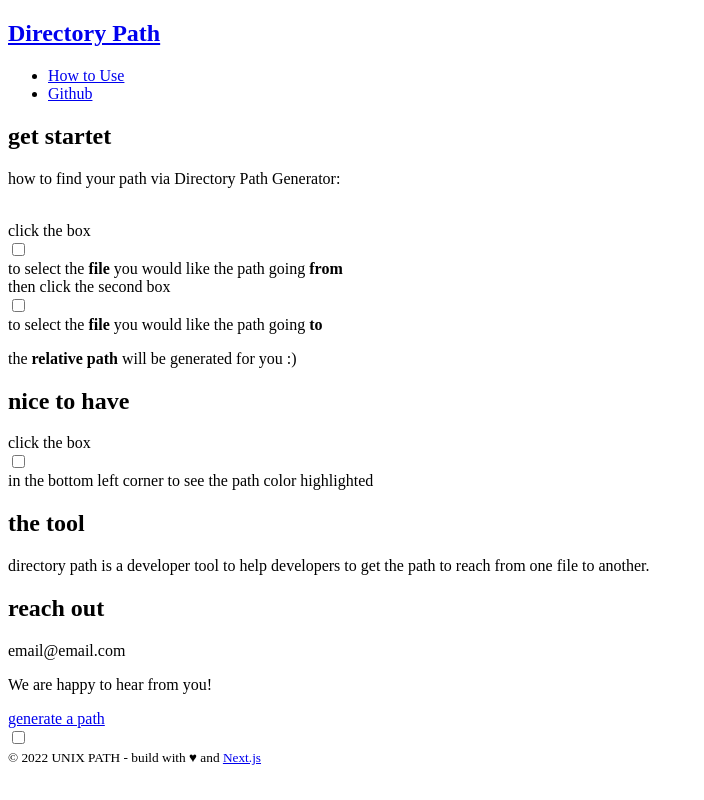
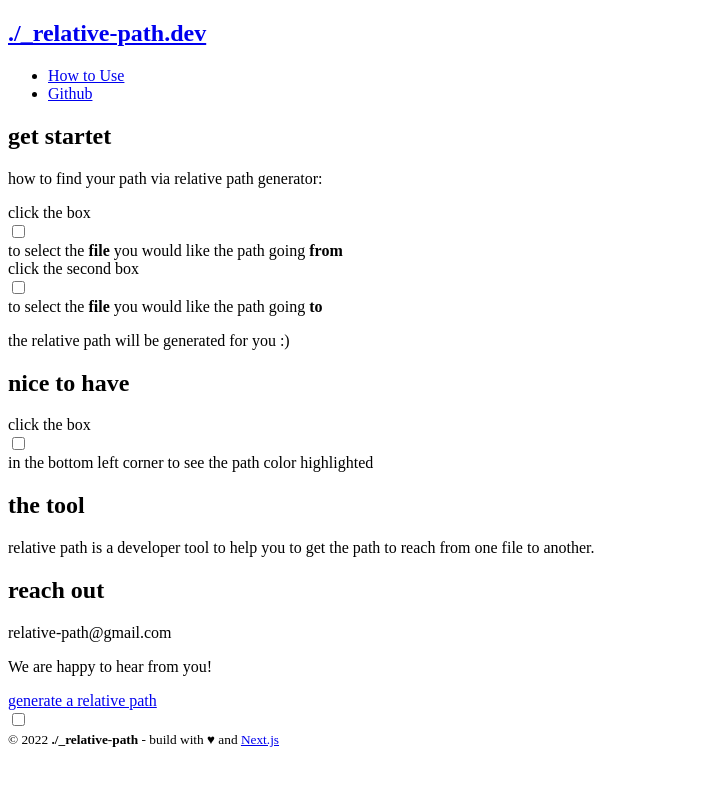
Before and after one commit to schaeferjessica/directory-path, a Next.js app: page /how-to-use in a window 1280 px wide. Shown: the whole page, without its empty margins (0-704 px from the left). Built offline with nearby package versions, Linux system fonts and the light colour scheme.

Commit message:
feat(navigation): rename project

```diff
--- a/components/footer.js
+++ b/components/footer.js
@@ -11,7 +11,12 @@ export default function Footer() {
             <span className="checkbox-span"></span>
           </div>
 
-          <small>© 2022 UNIX PATH - build with ♥ and <a className="underline-text uppercase" href="https://nextjs.org/">Next.js</a></small>
+          <small>
+            <span>© 2022</span>
+            <strong className="uppercase font-normal"> ./_relative-path</strong>
+            <span> - build with ♥ and </span>
+            <a className="underline-text uppercase" href="https://nextjs.org/">Next.js</a>
+          </small>
         </div>
       </Container>
     </footer>
--- a/components/meta.js
+++ b/components/meta.js
@@ -5,9 +5,9 @@ export default function Meta() {
     <Head lang="en">
     <meta charSet="utf-8"/>
     <meta name="viewport" content="initial-scale=1.0, width=device-width" />
-    <meta property="og:title" content="Directory Path Generator" key="title" />
-    <meta name="description" content="reach from one file to another via the directory path generator"/ >
-    <meta name="viewport" content="width=device-width, initial-scale=1.0"/ >
+    <meta property="og:title" content="relative path generator" key="title" />
+    <meta name="description" content="reach from one file to another via the relative path generator" />
+    <meta name="viewport" content="width=device-width, initial-scale=1.0" />
 
     <link rel="preconnect" href="https://fonts.googleapis.com"></link>
     <link rel="preconnect" href="https://fonts.gstatic.com" crossOrigin="true"></link>
@@ -17,10 +17,10 @@ export default function Meta() {
     <link rel="icon" type="image/png" sizes="16x16" href="/favicon/favicon-16x16.png"></link>
     <link rel="manifest" href="/site.webmanifest"></link>
 
-    <meta name="theme-color" content="#223956" />
+    <meta name="theme-color" content="#181818" />
     <meta
-        name="directory path generator"
-        content={`find your path via directory path generator`}
+        name="relative path generator"
+        content={`find your path via relative path generator`}
       />
     </Head>
   )
--- a/components/navigation.js
+++ b/components/navigation.js
@@ -5,7 +5,7 @@ export default function Navigation() {
   return (
   <Container>
     <nav className="sm:flex sm:justify-between sm:items-center mt-4 sm:mt-6">
-      <h1><Link href="/">Directory Path</Link></h1>
+      <h1 className=''><Link href="/">./_relative-path.dev</Link></h1>
       <ul className="flex mt-2 sm:mt-0">
         <li className="mr-3 sm:ml-4 underline-text uppercase"><Link href="/how-to-use">How to Use</Link></li>
         {/* <li className="mr-3 sm:ml-4"><button className="underline-text uppercase">Dark Mode</button></li> */}
--- a/pages/how-to-use.js
+++ b/pages/how-to-use.js
@@ -7,33 +7,40 @@ export default function About() {
   return (
     <Layout>
       <Head>
-        <title>Directory Path - How to Use</title>
+        <title>relative path - how to use</title>
       </Head>
       <Container>
         <div className="mt-12">
+
           <div>
+            <h2 className='uppercase mb-3'>get startet</h2>
+            <p className='mb-2'>how to find your path via relative path generator:</p>
 
-            <h2 className='uppercase mb-3'>get startet</h2>
-            <p>how to find your path via Directory Path Generator:</p>
-            <br />
             <span>click the box</span>
-
             <div className="CheckBox ml-2 mr-2">
               <input className="checkboxDOM" type="checkbox"></input>
               <span className="checkbox-span"></span>
             </div>
 
-            <span>to select the <strong className='uppercase font-normal'>file</strong> you would like the path going <strong className='uppercase font-normal'>from</strong></span>
+            <span className=''>to select the
+              <strong className='uppercase font-normal'> file</strong> you would like the path going
+              <strong className='uppercase font-normal'> from</strong>
+            </span>
+
             <br />
-            <span>then click the second box</span>
 
+            <span>click the second box</span>
             <div className="CheckBox ml-2 mr-2">
               <input className="checkboxDOM" type="checkbox"></input>
               <span className="checkbox-span"></span>
             </div>
 
-            <span>to select the <strong className='uppercase font-normal'>file</strong> you would like the path going <strong className='uppercase font-normal'>to</strong></span>
-            <p className='mt-3'>the <strong className='uppercase font-normal'>relative path</strong> will be generated for you :)</p>
+            <span>to select the
+              <strong className='uppercase font-normal'> file</strong> you would like the path going
+              <strong className='uppercase font-normal'> to</strong>
+            </span>
+
+            <p className='mt-3'>the relative path will be generated for you :)</p>
           </div>
 
           <div className='mt-8'>
@@ -51,17 +58,17 @@ export default function About() {
 
           <div className='mt-8'>
             <h2 className='uppercase mb-3'>the tool</h2>
-            <p>directory path is a developer tool to help developers to get the path to reach from one file to another.</p>
+            <p>relative path is a developer tool to help you to get the path to reach from one file to another.</p>
           </div>
 
           <div className='mt-8'>
             <h2 className='uppercase mb-3'>reach out</h2>
-            <p>email@email.com</p>
+            <p>relative-path@gmail.com</p>
             <p>We are happy to hear from you!</p>
           </div>
 
           <div className="uppercase underline-text mt-8">
-            <Link href="/">generate a path</Link>
+            <Link href="/">generate a relative path</Link>
           </div>
         </div>
       </Container>
```
